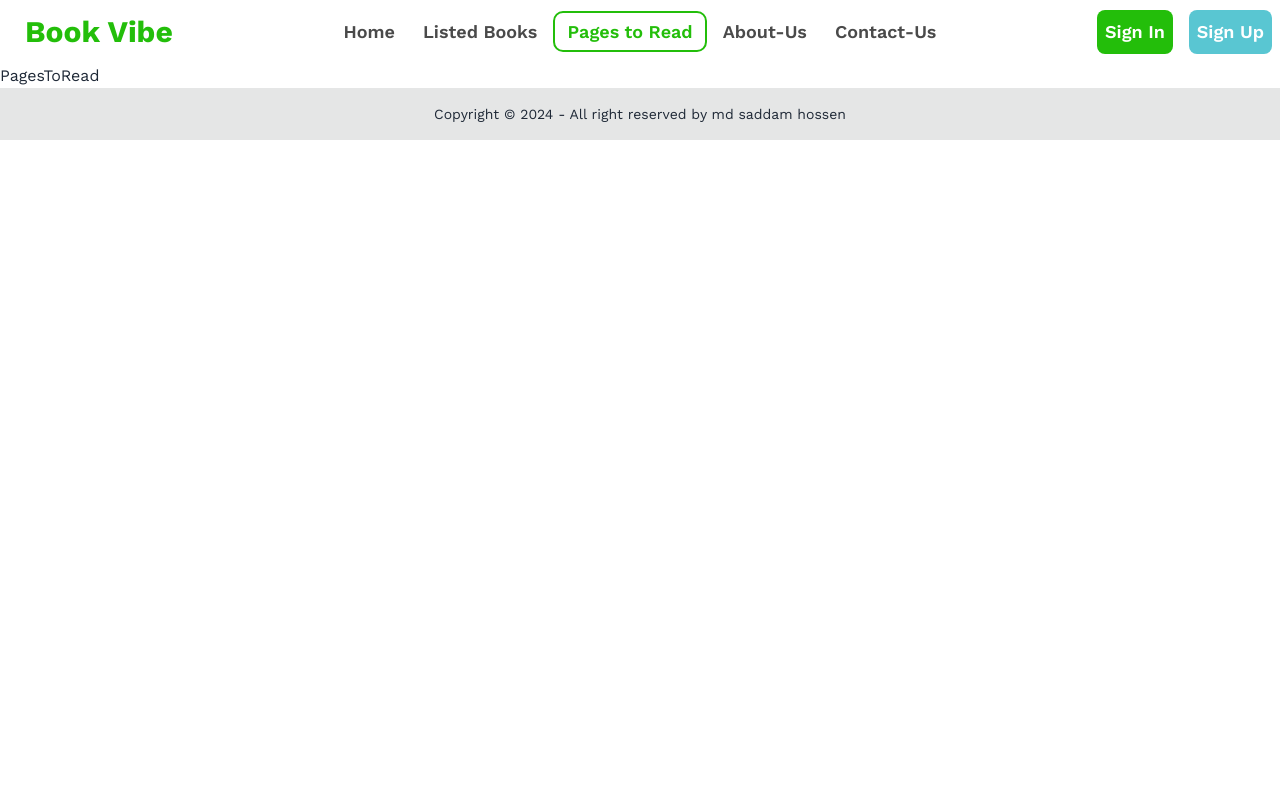
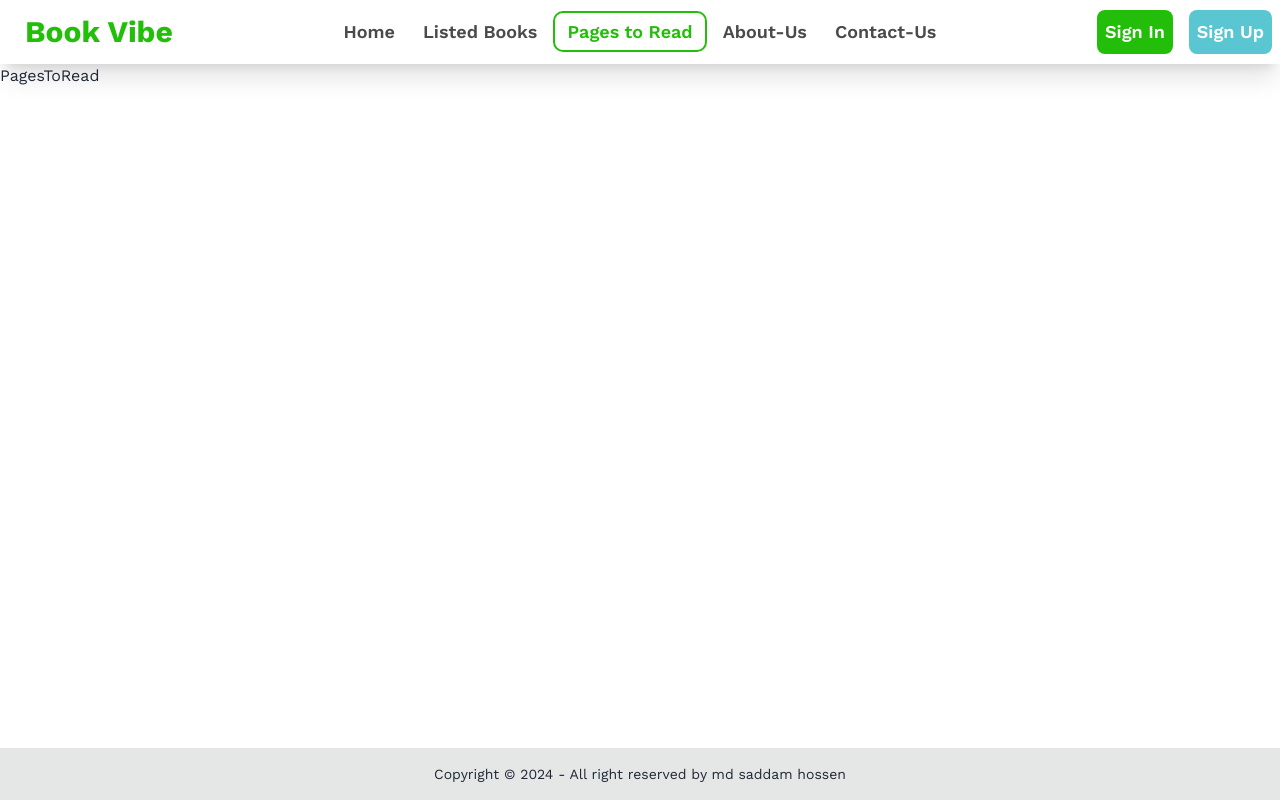
Before and after one commit to developerssaddam/Book-vibe, a React (Vite) app: page /pagestoread in a window 1280 px wide. Built offline with nearby package versions, Linux system fonts and the light colour scheme; a web font is replaced by a local one.

Commit message:
Fixed layout css

```diff
--- a/src/components/NavBar/NavBar.jsx
+++ b/src/components/NavBar/NavBar.jsx
@@ -4,7 +4,7 @@ import "./NavBar.css";
 
 const NavBar = () => {
   return (
-    <div className="navbar bg-base-100">
+    <div className="navbar shadow-xl">
       <div className="navbar-start">
         <div className="dropdown">
           <div tabIndex={0} role="button" className="btn btn-ghost lg:hidden">
--- /dev/null
+++ b/src/layout/Layout.css
@@ -0,0 +1,3 @@
+.mHeight {
+  min-height: calc(100vh - 116px);
+}
--- a/src/layout/Layout.jsx
+++ b/src/layout/Layout.jsx
@@ -4,12 +4,11 @@ import Footer from "../components/Footer/Footer";
 import { createContext, useEffect, useState } from "react";
 import { ToastContainer } from "react-toastify";
 import "react-toastify/dist/ReactToastify.css";
+import "./Layout.css";
 
 export const BookContext = createContext();
-
 const Layout = () => {
   const [books, setBooks] = useState([]);
-
   useEffect(() => {
     fetch("/db.json")
       .then((res) => res.json())
@@ -22,7 +21,7 @@ const Layout = () => {
         <NavBar />
       </nav>
       <BookContext.Provider value={books}>
-        <main>
+        <main className="mHeight">
           <Outlet />
         </main>
       </BookContext.Provider>
```
